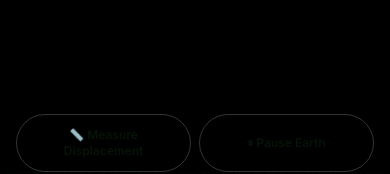
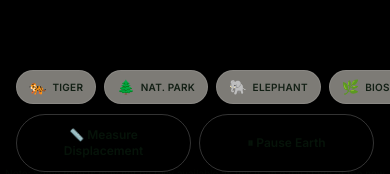
Before and after one commit to g4mt2fch8w-code/geo-globe, a React (Vite) app: page /globe in a window 390 px wide. Shown: the part 640-814 px from the top of the page. Built offline with nearby package versions, Linux system fonts and the light colour scheme; a web font is replaced by a local one.

Commit message:
Mobile Fix

```diff
--- a/src/components/GlobeViewer.tsx
+++ b/src/components/GlobeViewer.tsx
@@ -77,6 +77,7 @@ export const GlobeViewer: React.FC<GlobeViewerProps> = ({
   const globeRef = useRef<any>(null);
   const containerRef = useRef<HTMLDivElement>(null);
   const [dimensions, setDimensions] = useState({ width: window.innerWidth, height: window.innerHeight });
+  const [isMobile, setIsMobile] = useState(window.innerWidth < 768);
 
   useEffect(() => {
     const updateSize = () => {
@@ -85,6 +86,7 @@ export const GlobeViewer: React.FC<GlobeViewerProps> = ({
           width: containerRef.current.clientWidth,
           height: containerRef.current.clientHeight
         });
+        setIsMobile(window.innerWidth < 768);
       }
     };
 
@@ -154,13 +156,29 @@ export const GlobeViewer: React.FC<GlobeViewerProps> = ({
             height={dimensions.height}
 
             globeImageUrl="//unpkg.com/three-globe/example/img/earth-blue-marble.jpg"
-            bumpImageUrl="//unpkg.com/three-globe/example/img/earth-topology.png"
+            bumpImageUrl={isMobile ? undefined : "//unpkg.com/three-globe/example/img/earth-topology.png"}
             backgroundImageUrl="//unpkg.com/three-globe/example/img/night-sky.png"
 
             onGlobeReady={() => {
               if (globeRef.current) {
                 // Auto zoom out initially so users can see the stars and universe
                 globeRef.current.pointOfView({ altitude: 3.5 }, 2000);
+
+                // Optimize Renderer for Mobile (limit Pixel Ratio)
+                const renderer = globeRef.current.renderer();
+                if (renderer) {
+                  renderer.setPixelRatio(Math.min(window.devicePixelRatio, 1.5));
+                }
+
+                // Apple Maps style buttery smooth controls
+                const controls = globeRef.current.controls();
+                if (controls) {
+                  controls.enableDamping = true;
+                  controls.dampingFactor = 0.05;
+                  controls.zoomSpeed = 0.6;
+                  controls.rotateSpeed = 0.5;
+                  controls.panSpeed = 0.5;
+                }
               }
             }}
 
@@ -226,27 +244,39 @@ export const GlobeViewer: React.FC<GlobeViewerProps> = ({
       <div className="absolute bottom-8 left-8 p-6 glass-card rounded-2xl pointer-events-none z-10 hidden md:block">
         <h3 className="text-sm font-display uppercase tracking-widest text-gold mb-4">Legend</h3>
         <ul className="space-y-3">
-          <li className="flex items-center gap-3 text-sm text-fog/80">
-            <span>🐅</span> Tiger Reserves
-          </li>
-          <li className="flex items-center gap-3 text-sm text-fog/80">
-            <span>🌲</span> National Parks
-          </li>
-          <li className="flex items-center gap-3 text-sm text-fog/80">
-            <span>🐘</span> Elephant Reserves
-          </li>
-          <li className="flex items-center gap-3 text-sm text-fog/80">
-            <span>🌿</span> Biosphere Reserves
-          </li>
-          <li className="flex items-center gap-3 text-sm text-fog/80">
-            <span>💧</span> Ramsar Sites
-          </li>
-          <li className="flex items-center gap-3 text-sm text-fog/80">
-            <span>🌎</span> Global Main Reserves
-          </li>
+          <li className="flex items-center gap-3 text-sm text-fog/80"><span>🐅</span> Tiger Reserves</li>
+          <li className="flex items-center gap-3 text-sm text-fog/80"><span>🌲</span> National Parks</li>
+          <li className="flex items-center gap-3 text-sm text-fog/80"><span>🐘</span> Elephant Reserves</li>
+          <li className="flex items-center gap-3 text-sm text-fog/80"><span>🌿</span> Biosphere Reserves</li>
+          <li className="flex items-center gap-3 text-sm text-fog/80"><span>💧</span> Ramsar Sites</li>
+          <li className="flex items-center gap-3 text-sm text-fog/80"><span>🌎</span> Global Main Reserves</li>
         </ul>
         <div className="mt-6 pt-4 border-t border-white/10 text-xs text-fog/50 pointer-events-auto">
           <p>Tilted at 23.5° (Earth's natural axis).</p>
+        </div>
+      </div>
+
+      {/* Mobile Compact Horizontal Legend */}
+      <div
+        className="absolute bottom-24 w-full px-4 z-10 md:hidden pointer-events-auto flex gap-2 overflow-x-auto pb-1"
+        style={{ scrollbarWidth: 'none', msOverflowStyle: 'none' }}
+      >
+        <div className="flex gap-2 min-w-max">
+          <div className="flex items-center gap-1.5 bg-ink/50 backdrop-blur-md px-3 py-1.5 rounded-full border border-white/10 shadow-emerald">
+            <span className="text-sm">🐅</span><span className="text-[10px] font-bold text-fog/90 uppercase tracking-wide">Tiger</span>
+          </div>
+          <div className="flex items-center gap-1.5 bg-ink/50 backdrop-blur-md px-3 py-1.5 rounded-full border border-white/10 shadow-emerald">
+            <span className="text-sm">🌲</span><span className="text-[10px] font-bold text-fog/90 uppercase tracking-wide">Nat. Park</span>
+          </div>
+          <div className="flex items-center gap-1.5 bg-ink/50 backdrop-blur-md px-3 py-1.5 rounded-full border border-white/10 shadow-emerald">
+            <span className="text-sm">🐘</span><span className="text-[10px] font-bold text-fog/90 uppercase tracking-wide">Elephant</span>
+          </div>
+          <div className="flex items-center gap-1.5 bg-ink/50 backdrop-blur-md px-3 py-1.5 rounded-full border border-white/10 shadow-emerald">
+            <span className="text-sm">🌿</span><span className="text-[10px] font-bold text-fog/90 uppercase tracking-wide">Biosphere</span>
+          </div>
+          <div className="flex items-center gap-1.5 bg-ink/50 backdrop-blur-md px-3 py-1.5 rounded-full border border-white/10 shadow-emerald">
+            <span className="text-sm">💧</span><span className="text-[10px] font-bold text-fog/90 uppercase tracking-wide">Ramsar</span>
+          </div>
         </div>
       </div>
 
```
